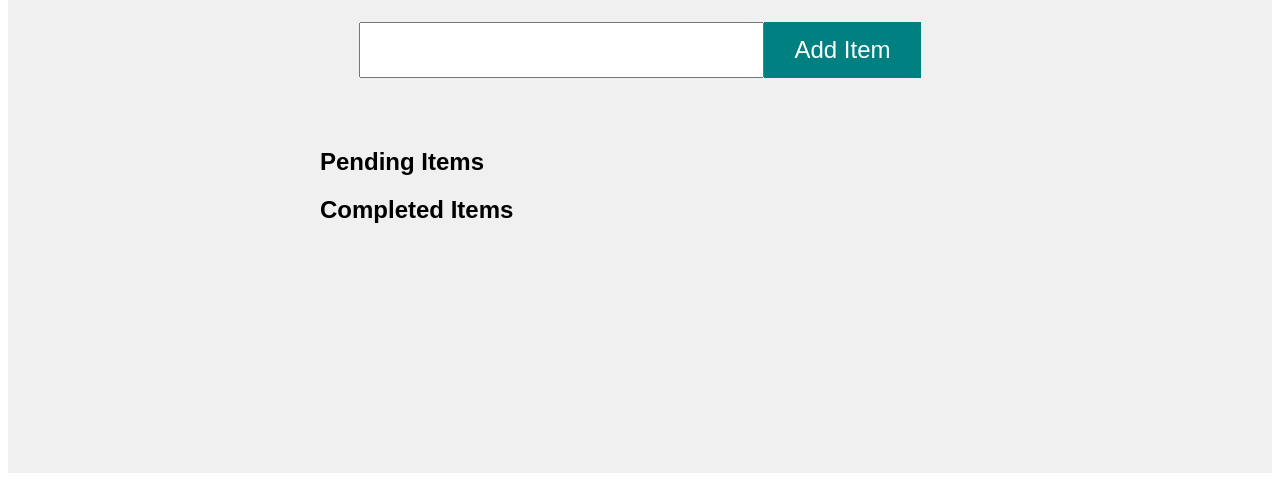
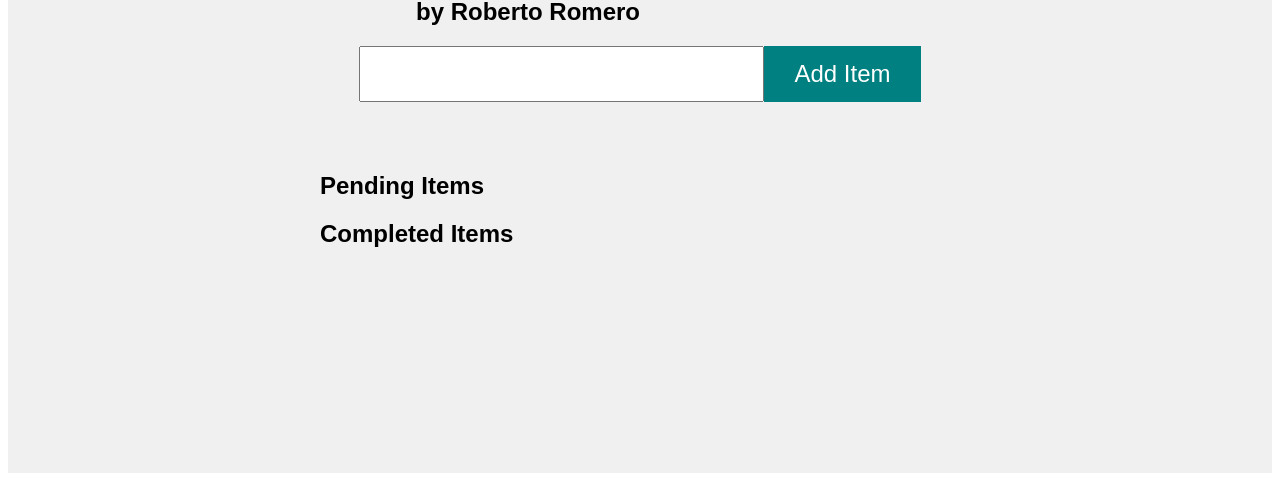
Before and after one commit to rawbromero/homework2, a plain HTML site: page index.html in a window 1280 px wide. Shown: the part 335-816 px from the top of the page. Drawn offline with Linux system fonts and the light colour scheme.

Commit message:
change the index file adding my first name and last after the title.

```diff
--- a/index.html
+++ b/index.html
@@ -12,6 +12,7 @@
 
         <div>
         <h1 class="main-title">A Simple To Do List</h1>
+        <h2>by Roberto Romero</h2>
         </div>
 
         <div class="formItems">
```
